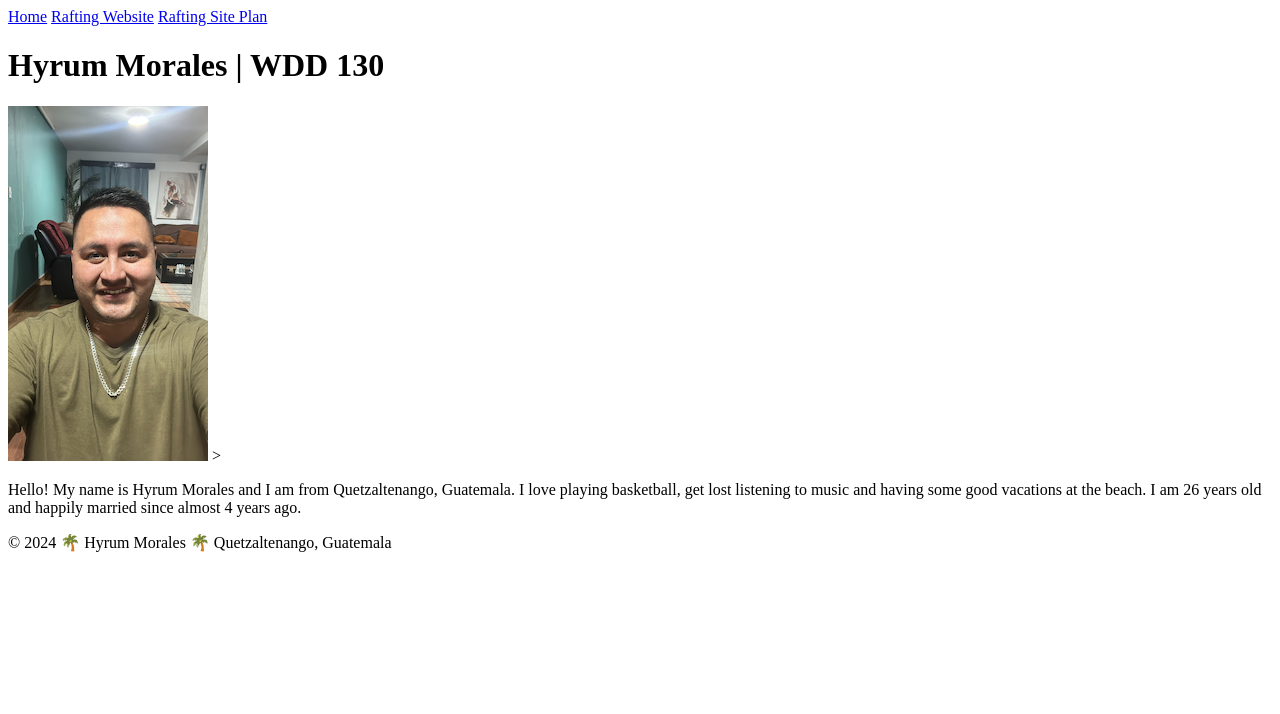
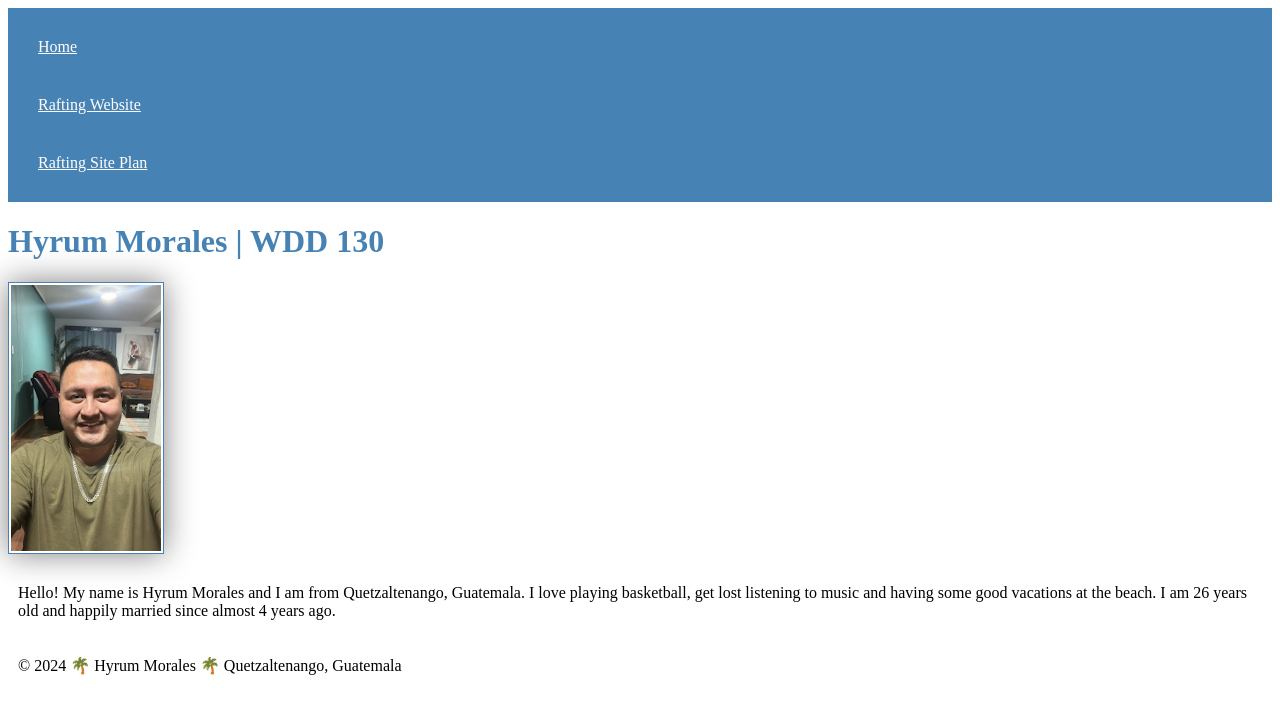
Before and after one commit to Hyrummorales23/wdd130, a plain HTML site: page index.html in a window 1280 px wide. Drawn offline with Linux system fonts and the light colour scheme.

Commit message:
First CSS applied to my home page

```diff
--- a/index.html
+++ b/index.html
@@ -4,6 +4,7 @@
         <meta charset="utf-8">
         <meta name="viewport" content="width=device-width,initial-scale=1.0">
         <title>Hyrum Morales | WDD 130</title>
+        <link rel="stylesheet" href="styles/styles.css">
     </head>
     <body>
         <header>
@@ -16,7 +17,7 @@
 
         <main>
             <h1>Hyrum Morales | WDD 130</h1>
-            <img src="images/profile.jpg" alt="Prfile picture of Hyrum Morales" width="200">
+            <img src="images/profile.jpg" alt="Prfile picture of Hyrum Morales" width="200"
             ><p>Hello! My name is Hyrum Morales and I am from Quetzaltenango, Guatemala. I love playing basketball, get lost listening to music and having some good vacations at the beach. I am 26 years old and happily married since almost 4 years ago. </p>
         </main>
 
--- /dev/null
+++ b/styles/styles.css
@@ -0,0 +1,26 @@
+nav {
+  background-color: steelblue;
+  padding: 10px;
+}
+
+nav a {
+  color: white;
+  display: block;
+  padding: 20px;
+}
+
+h1 {
+  color: steelblue;
+}
+
+img {
+  width: 150px;
+  height: auto;
+  border: 1px solid steelblue;
+  padding: 2px;
+  box-shadow: 0 0 30px gray;
+}
+
+p {
+  padding: 10px;
+}
```
Also changed, not shown: week2/holygrail.html (deleted, +0 -41 lines), 1 other file.
